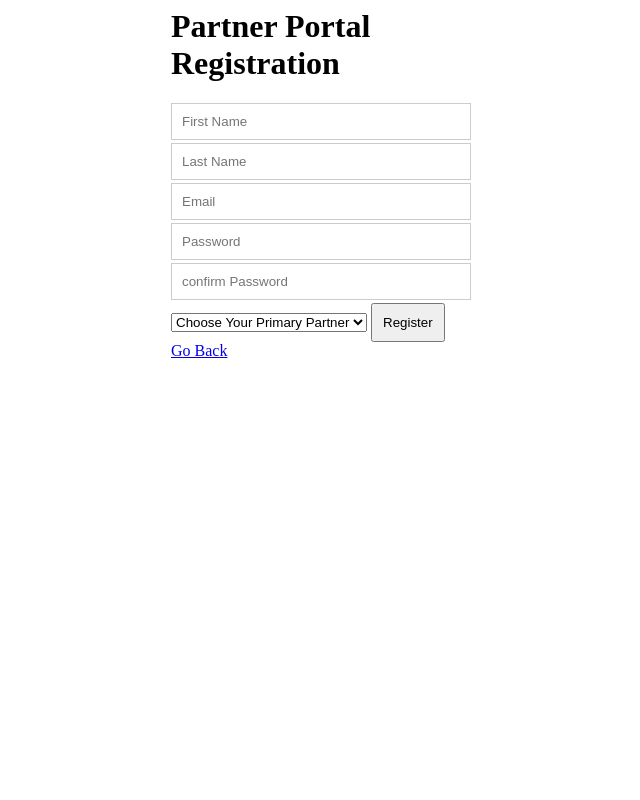
After one commit to srecinto/okta-partner-registration-workflow, a Flask app: template templates/user_registration.html in a window 1280 px wide. The commit adds this page. Shown: the whole page, without its empty margins (319-959 px from the left). Run offline with Flask 2, Linux system fonts and the light colour scheme; the template is opened without the code that fills it, so the values that code supplies are empty; parts of the project's set-up code (start-up, migrations or seed data) failed here and were passed over; some libraries are stand-ins or nearby versions.

Commit message:
added error handling, mail, and site template

```diff
--- a/config.py
+++ b/config.py
@@ -7,5 +7,8 @@ okta = {
     "app_host": "<application url>",
     "post_oidc_redirect": "<application url to redirect to after oidc token is granted>",
     "auth_server_id": "<optional: auth server url if using Okta's Auth Server for authentication/OIDC token minting>",
-    "db_file_name": "<file name of the sqlite db created>"
+    "db_file_name": "<file name of the sqlite db created>",
+    "spark_post_api_key": "<api key for spark post account>",
+    "partner_group_filter_prefix": "<prefix in okta group to search for the partner list>",
+    "group_query_limit": 100 # Number of groups to return in partner filter
 }
--- a/main.py
+++ b/main.py
@@ -66,20 +66,121 @@ def handle_login(form_data):
         return redirect(oidc_auth_code_url)
 
     else:
-        return make_response(redirect("/"))
+        user = None
+        current_token_info = get_current_user_token()
+        error_list = {
+            "messages": [{"message": "Bad user name and/or password"}]
+        }
+        response = make_response(render_template("index.html",
+            current_token_info={},
+            user=user,
+            error_list=error_list
+        ))
+        return response # make_response(redirect("/"))
 
 
 def handle_logout():
     print "handle_logout()"
     redirect_url = "{host}/login/signout?fromURI={redirect_path}".format(
-        host = config.okta["org_host"],
-        redirect_path = config.okta["app_host"]
+        host=config.okta["org_host"],
+        redirect_path=config.okta["app_host"]
     )
 
     print "redirect_url: {0}".format(redirect_url)
 
     response = make_response(redirect(redirect_url))
     response.set_cookie('token', "")
+
+    return response
+
+
+# Checks if form entries are valid
+# Creates the user in Okta
+# Puts a record in the DB Approval Queue
+# Emails the respective group/partner admin for approval
+# Displays the success screen to the end user
+def handle_register(form_data):
+    print "handle_logout()"
+    okta_util = OktaUtil(request.headers, config.okta)
+    is_registration_completed = False
+    partner_groups = okta_util.search_groups(config.okta["partner_group_filter_prefix"], config.okta["group_query_limit"])
+
+    first_name = form_data["firstName"]
+    last_name = form_data["lastName"]
+    email = form_data["email"]
+    password = form_data["password"]
+
+    # Checks if form entries are valid
+    #
+    #
+    #
+    error_list = {
+        "messages": [
+            {"message": "Error message 1"},
+            {"message": "Something about an error message 2"}
+        ]
+    }
+    if False:  #Everything passes
+        is_registration_completed = True
+
+            # Creates the user in Okta
+        user = {
+            "profile": {
+                "lastName": last_name,
+                "firstName": first_name,
+                "email": email,
+                "login": email,
+            },
+            "credentials": {
+                "password": { "value": password }
+            }
+        }
+
+        created_user = okta_util.create_user(user)
+        print "created_user: {0}".format(created_user)
+
+        # Puts a record in the DB Approval Queue
+        # Emails the respective group/partner admin for approval
+        group_name = ""
+        group_id = ""
+        subject = "A User is requesting access to {group_name}".format(group_name=group_name)
+        message = (
+            "A person by the name of {first_name} {last_name} is requesting access to "
+            "the Partner Portal {group_name} <br />"
+            "Click <a href='/admin/partner_approval_queue/{group_id}'>Here</a> to see the approval queue for this Partner"
+        ).format(
+            first_name=first_name,
+            last_name=last_name,
+            group_name=group_name,
+            group_id=group_id
+        )
+
+        admin_email_list = {}
+
+        mail_results = okta_util.send_mail(subject, message, admin_email_list)
+        print "mail_results: {0}".format(mail_results)
+
+
+
+    # Prepare response
+    response = make_response(render_template(
+        "user_registration.html",
+        is_registration_completed=is_registration_completed,
+        partner_groups=partner_groups,
+        error_list=error_list
+    ))
+
+    """
+    activation_url = "{app_host}/{activation_token}".format(
+        app_host=config.okta["app_host"],
+        activation_token=created_user["id"]
+    )
+
+    print "activation_url: {0}".format(activation_url)
+
+    # Email Activation link to user
+
+    """
 
     return response
 
@@ -161,12 +262,16 @@ def root():
     if current_token_info["active"]:
         user = get_current_user(current_token_info)
         print "user: {0}".format(user)
-    # TODO: Figure out how to get a toke from an active okta session without
-    # doing a redirect
+    # SR: Removed this to allow for client side checking of an Okta session
+    # This will do a full screen redirect
     # elif "redirect_url" in current_token_info:
     #    return redirect(current_token_info["redirect_url"])
 
-    response = make_response(render_template("index.html", current_token_info=current_token_info, user=user))
+    response = make_response(render_template("index.html",
+        current_token_info=current_token_info,
+        user=user,
+        error_list={} # No errors by default
+    ))
     if "token" in request.cookies:
         if request.cookies["token"] == "NO_TOKEN":
             response.set_cookie('token', "")
@@ -213,6 +318,31 @@ def oidc():
     return response
 
 
+@app.route("/user_registration", methods=["GET"])
+def user_registration():
+    print "user_registration()"
+
+    okta_util = OktaUtil(request.headers, config.okta)
+
+    is_registration_completed = False
+    partner_groups = okta_util.search_groups(config.okta["partner_group_filter_prefix"], config.okta["group_query_limit"])
+
+    response = make_response(render_template("user_registration.html",
+        is_registration_completed=is_registration_completed,
+        partner_groups=partner_groups,
+        error_list={} # No errors by default
+    ))
+
+    return response
+
+@app.route("/register", methods=["POST"])
+def register():
+    print "register()"
+    print request.form
+
+    return handle_register(request.form)
+
+
 """
 MAIN ##################################################################################################################
 """
--- a/static/css/site.css
+++ b/static/css/site.css
@@ -2,15 +2,23 @@ form {
   margin:0 auto;
   width:300px
 }
+
 input {
   margin-bottom:3px;
   padding:10px;
   width: 100%;
   border:1px solid #CCC
 }
+
 button {
   padding:10px
 }
+
 label {
   cursor:pointer
 }
+
+.error {
+  color: red;
+  font-weight: bold;
+}
--- /dev/null
+++ b/templates/_template.html
@@ -0,0 +1,12 @@
+<html>
+    <head>
+        {% block head %}
+        <title>{% block title %}{% endblock %}</title>
+        <link rel="stylesheet" type="text/css" href="css/site.css">
+        <script src="https://ajax.googleapis.com/ajax/libs/jquery/3.2.1/jquery.min.js"></script>
+        {% endblock %}
+    </head>
+    <body>
+        {% block content %}{% endblock %}
+    </body>
+</html>
--- /dev/null
+++ b/templates/user_registration.html
@@ -0,0 +1,38 @@
+{% extends "_template.html" %}
+{% block head %}
+{{ super() }}
+{% endblock %}
+{% block title %}Partner Portal - Registration{% endblock %}
+{% block content %}
+    {% if is_registration_completed %}
+    <div>
+        <div>Your registration has been submitted.  You will recieve an email from an admin about your application.</div>
+        <div>This can take up to several days.</div>
+        <div>
+            <a href="/">Go Back</a>
+        </div>
+    </div>
+    {% else %}
+    <form id='login-form' action="/register" method='post'>
+        <h1>Partner Portal Registration</h1>
+        {% for error in error_list.messages %}
+            <div class="error">{{error.message}}</div>
+        {% endfor %}
+        <input type="text" name="firstName" placeholder="First Name" required>
+        <input type="text" name="lastName" placeholder="Last Name" required>
+        <input type="text" name="email" placeholder="Email" required>
+        <input type="password" name="password" placeholder="Password" required>
+        <input type="password" name="confirmPassword" placeholder="confirm Password" required>
+        <select name="partner" required>
+            <option value="">Choose Your Primary Partner</option>
+            {% for group in partner_groups %}
+            <option value="{{group.id}}">{{group.profile.name}}</option>
+            {% endfor %}
+        </select>
+        <button type='submit'>Register</button>
+        <div>
+            <a href="/">Go Back</a>
+        </div>
+    </form>
+    {% endif %}
+{% endblock %}
--- a/utils/db.py
+++ b/utils/db.py
@@ -1,4 +1,5 @@
 import sqlite3
+
 
 class PartnerDB:
 
```
Also changed, not shown: templates/index.html (+13 -11 lines), utils/rest.py (+33 -0 lines), utils/mail.py (added).
